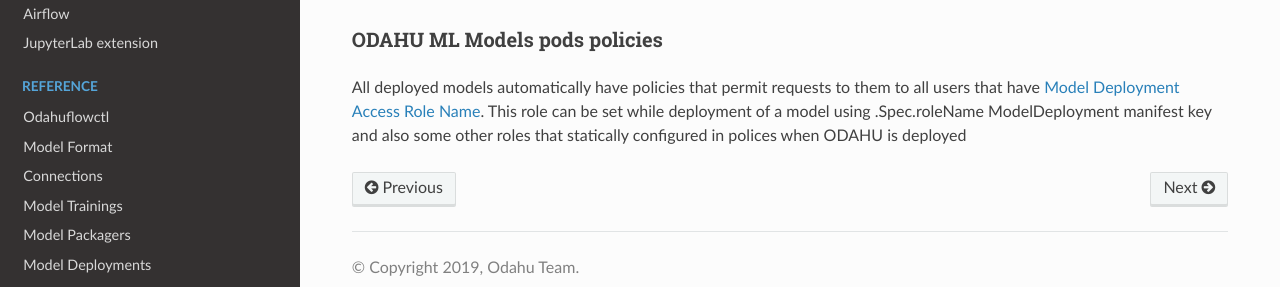
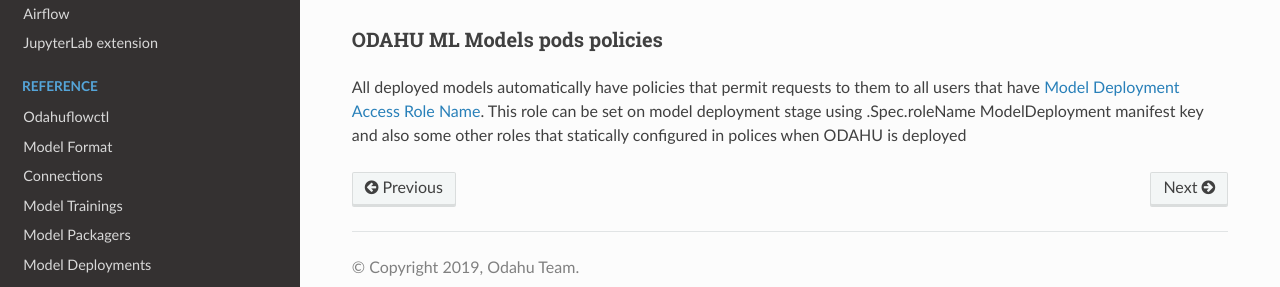
Before and after one commit to odahu/odahu-docs, a Sphinx documentation site: the page built from source/gen_security.rst, in a window 1280 px wide and 900 px high, scrolled down 5616 px. Shown: the part 563-850 px from the top of the window. Built offline with Sphinx 7.4.7 and the Read the Docs theme 2.0.0, drawn with Linux system fonts in a browser that asks for light colours; formulas are drawn with MathJax 3.

Commit message:
Update source/gen_security.rst
Co-authored-by: karbyshevds <karbyshevds@gmail.com>

```diff
--- a/source/gen_security.rst
+++ b/source/gen_security.rst
@@ -301,7 +301,7 @@
 """"""""""""""""""""""""""""""""""""""
 
 All deployed models automatically have policies that permit requests to them to all users
-that have :term:`Model Deployment Access Role Name`. This role can be set while deployment of a model using
+that have :term:`Model Deployment Access Role Name`. This role can be set on model deployment stage using
 .Spec.roleName ModelDeployment manifest key and also some other roles that statically configured in polices
 when ODAHU is deployed
 
```
